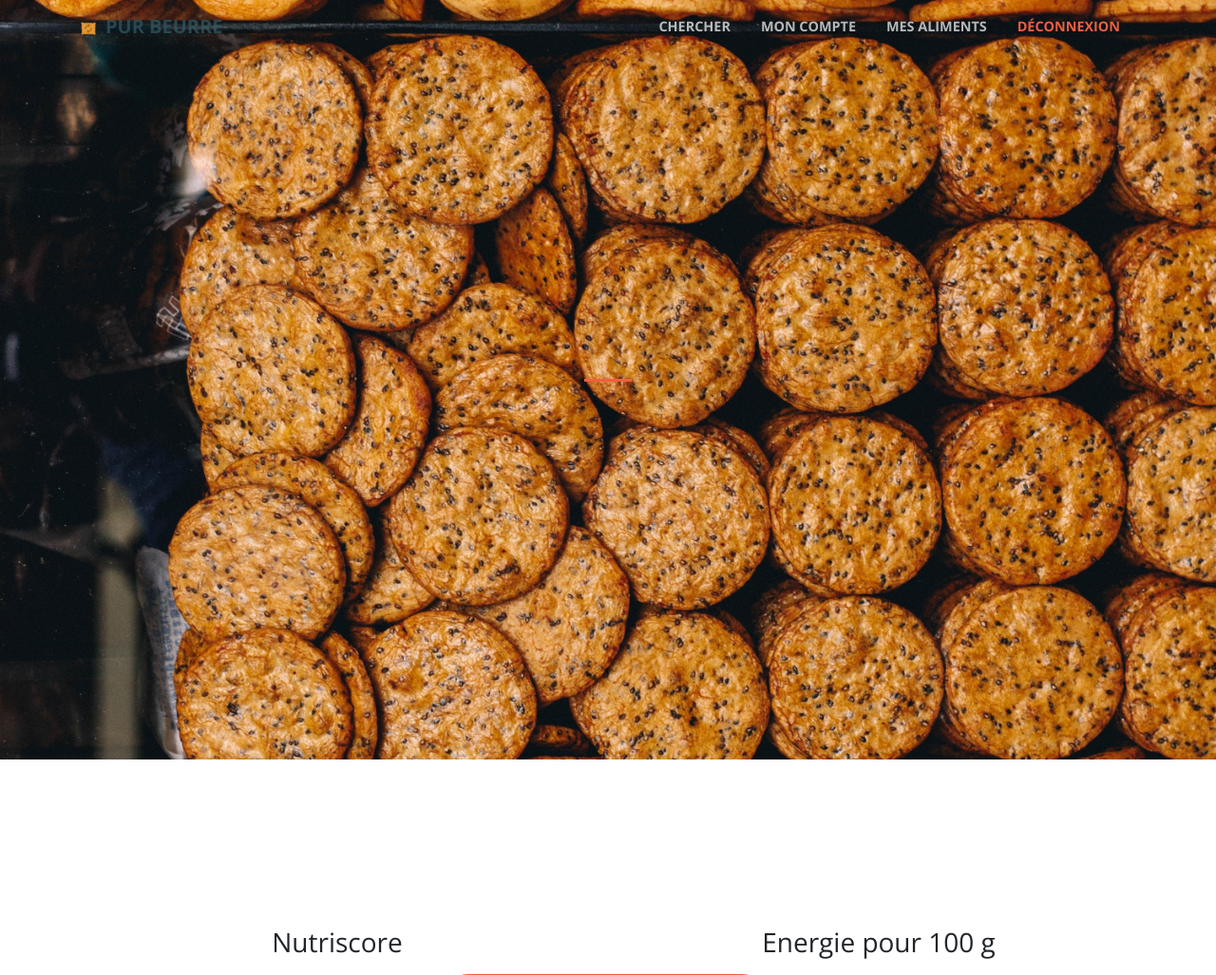
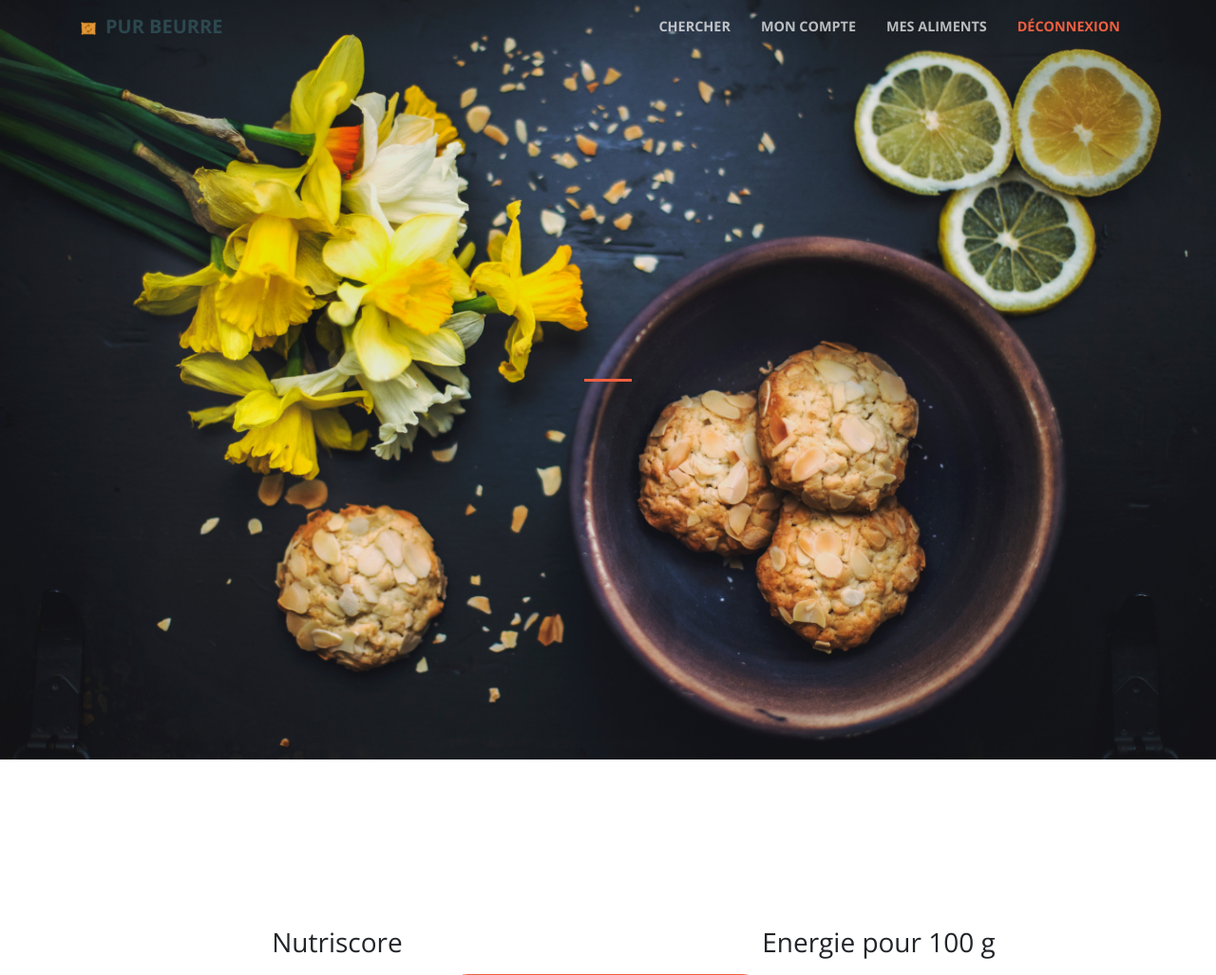
Before and after one commit to lauremenaut/2018_07_31_python_projet_8, a Django app: template pur_beurre_lm/healthier_food/templates/healthier_food/detail.html in a window 1280 px wide. Shown: the top 1027 px of the page at 95% size. Run offline with Django 3.2, Linux system fonts and the light colour scheme; the template is opened without the code that fills it, so the values that code supplies are empty; some libraries are stand-ins or nearby versions.

Commit message:
add temporiraly different 'header' images as background (trials)

```diff
--- a/pur_beurre_lm/healthier_food/static/healthier_food/css/creative.css
+++ b/pur_beurre_lm/healthier_food/static/healthier_food/css/creative.css
@@ -170,8 +170,12 @@ img::-moz-selection {
   background-image: url("../img/header.jpg");
 }
 
+.search_bg {
+  background-image: url("../img/header2.jpg");
+}
+
 .detail_bg {
-  background-image: url("../img/header.jpg");
+  background-image: url("../img/header3.jpg");
 }
 
 header.masthead {
```
